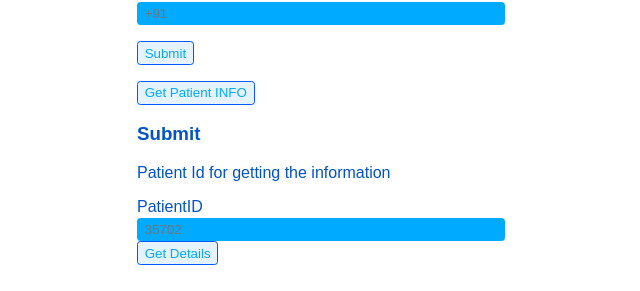
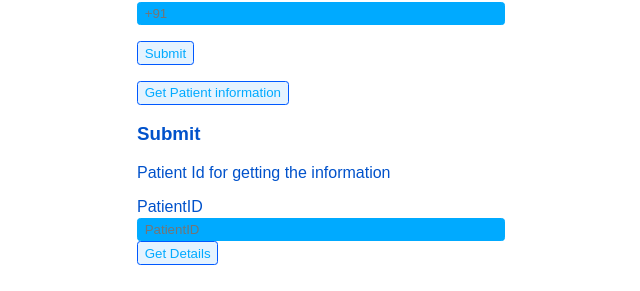
Before and after one commit to Milan1508/reactProfileUpdate, a React (Create React App) app: page /getPatient in a window 1280 px wide. Shown: the part 207-498 px from the top of the page, without its empty margins (319-959 px from the left). Built offline with nearby package versions, Linux system fonts and the light colour scheme.

Commit message:
backend Api Get left

```diff
--- a/src/Form.js
+++ b/src/Form.js
@@ -123,7 +123,7 @@ function Form() {
       <div> <p>  </p>    </div>
 
       <div > <button className='btn'
-        onClick={getPatient}>Get Patient INFO</button>
+        onClick={getPatient}>Get Patient information</button>
       </div>
 
       <div>
--- a/src/getPatient.js
+++ b/src/getPatient.js
@@ -13,8 +13,9 @@ const GetPatient = () => {
                 <div className="form-row">
                     <label htmlFor='item'>PatientID</label>
                     <input
-                        placeholder='35702'
-                        type="text" id='item' />
+
+                        placeholder='PatientID'
+                        type="number" id='item' />
                 </div>
             </form>
             <button className='btn'>Get Details</button>
```
